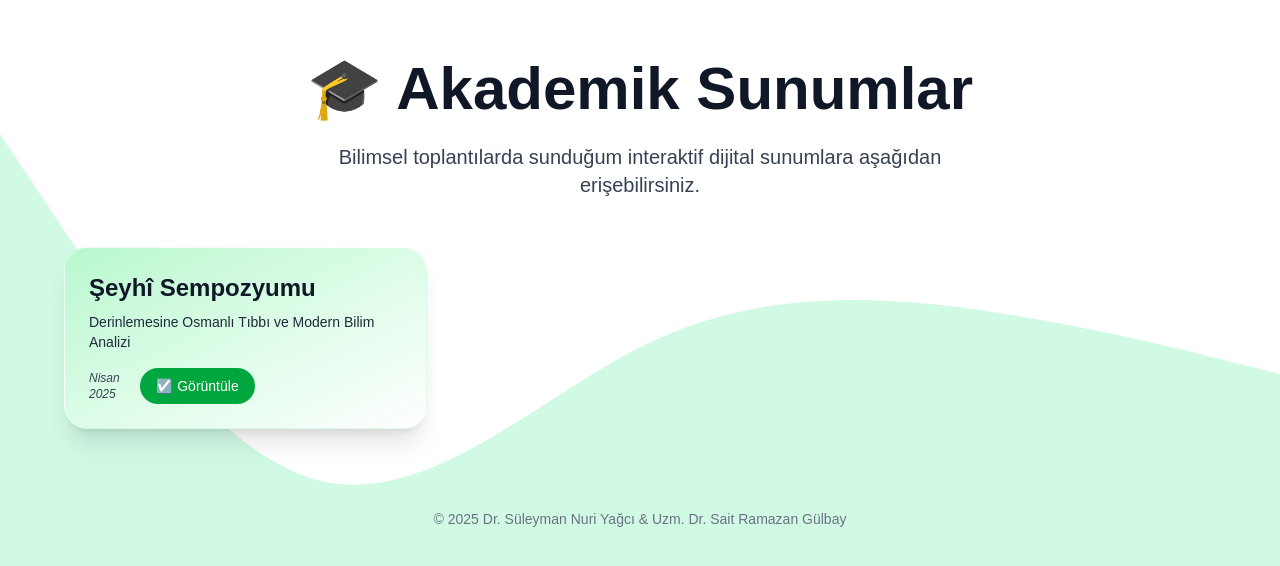
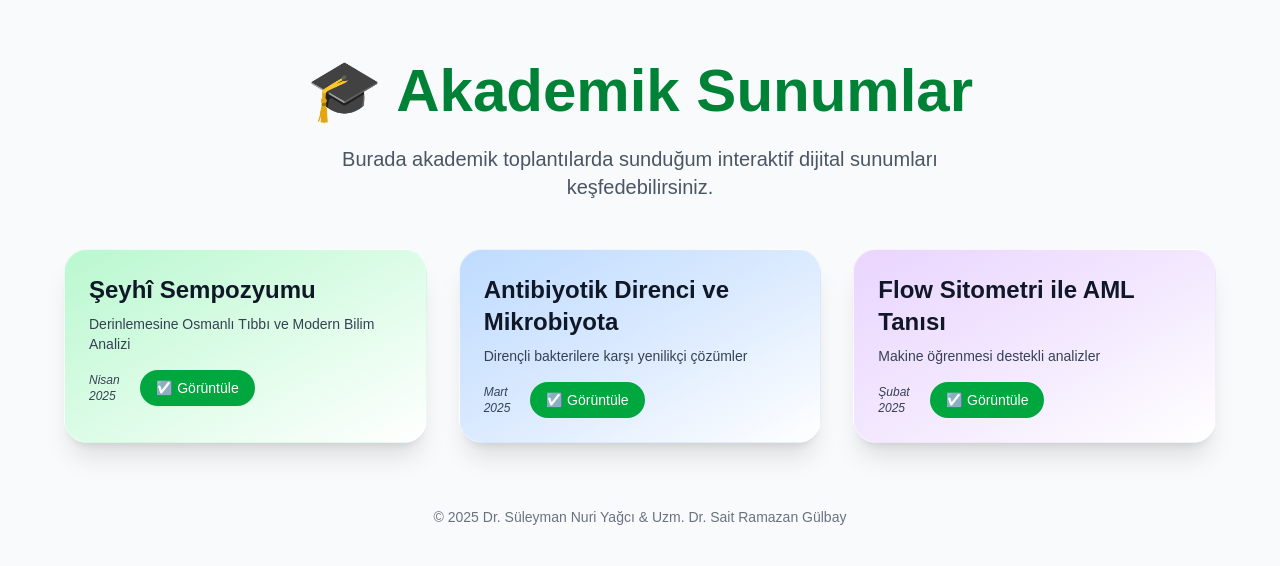
Before and after one commit to srgulbay/akademik, a Next.js app: page / in a window 1280 px wide. Shown: the part 106-672 px from the top of the page. Built offline with nearby package versions, Linux system fonts and the light colour scheme.

Commit message:
Gelişmiş geçiş ve yüklenme animasyonları eklendi

```diff
--- a/src/app/page.tsx
+++ b/src/app/page.tsx
@@ -1,19 +1,19 @@
 // src/app/page.tsx
 
 "use client";
-import Link from "next/link";
+import { useState } from "react";
 import { motion, AnimatePresence } from "framer-motion";
 import LoadingOverlay from "@/components/LoadingOverlay";
-import { useState } from "react";
 
-// HTML sayfalarına geçişte yükleniyor animasyonu gösteren özel link
+// Özel Link bileşeni: Sayfa geçişlerinde loading animasyonu
 function TransitionLink({ href, children }: { href: string; children: React.ReactNode }) {
   const [loading, setLoading] = useState(false);
   const handleClick = (e: React.MouseEvent) => {
     e.preventDefault();
     setLoading(true);
-    setTimeout(() => window.location.href = href, 500);
+    setTimeout(() => (window.location.href = href), 600);
   };
+
   return (
     <>
       {loading && <LoadingOverlay />}
@@ -33,7 +33,20 @@ export default function Home() {
       date: 'Nisan 2025',
       bg: 'from-green-200 via-green-100 to-white'
     },
-    // Diğer sunumlar...
+    {
+      title: 'Antibiyotik Direnci ve Mikrobiyota',
+      description: 'Dirençli bakterilere karşı yenilikçi çözümler',
+      path: '/Sunumlar/Antibiyotik-Direnci/sunum.html',
+      date: 'Mart 2025',
+      bg: 'from-blue-200 via-blue-100 to-white'
+    },
+    {
+      title: 'Flow Sitometri ile AML Tanısı',
+      description: 'Makine öğrenmesi destekli analizler',
+      path: '/Sunumlar/Flow-AML/sunum.html',
+      date: 'Şubat 2025',
+      bg: 'from-purple-200 via-purple-100 to-white'
+    }
   ];
 
   return (
@@ -49,7 +62,7 @@ export default function Home() {
         {/* Yükleniyor animasyonu */}
         <LoadingOverlay />
 
-        {/* Dalgalı SVG arka plan */}
+        {/* Dalga SVG arka plan */}
         <div className="absolute inset-0 -z-10 overflow-hidden">
           <motion.svg
             className="w-full h-full"
@@ -67,9 +80,9 @@ export default function Home() {
           </motion.svg>
         </div>
 
-        <main className="min-h-screen flex flex-col items-center justify-center px-6 py-16">
+        <main className="min-h-screen flex flex-col items-center justify-center px-6 py-16 bg-gray-50 dark:bg-gray-900 text-gray-800 dark:text-gray-100">
           <motion.h1
-            className="text-5xl md:text-6xl font-bold text-gray-900 dark:text-gray-50 text-center mb-6"
+            className="text-5xl md:text-6xl font-extrabold text-center mb-6 text-green-700 dark:text-green-300"
             initial={{ opacity: 0, scale: 0.8 }}
             animate={{ opacity: 1, scale: 1 }}
             transition={{ duration: 0.8 }}
@@ -78,12 +91,12 @@ export default function Home() {
           </motion.h1>
 
           <motion.p
-            className="text-lg md:text-xl text-gray-700 dark:text-gray-300 text-center max-w-2xl mb-12"
+            className="text-lg md:text-xl text-center max-w-2xl mb-12 text-gray-600 dark:text-gray-400"
             initial={{ opacity: 0 }}
             animate={{ opacity: 1 }}
             transition={{ delay: 0.4, duration: 0.6 }}
           >
-            Bilimsel toplantılarda sunduğum interaktif dijital sunumlara aşağıdan erişebilirsiniz.
+            Burada akademik toplantılarda sunduğum interaktif dijital sunumları keşfedebilirsiniz.
           </motion.p>
 
           <div className="grid grid-cols-1 sm:grid-cols-2 lg:grid-cols-3 gap-8 w-full max-w-6xl">
@@ -94,19 +107,20 @@ export default function Home() {
                 initial={{ opacity: 0, y: 40 }}
                 animate={{ opacity: 1, y: 0 }}
                 transition={{ delay: 0.3 + i * 0.2, duration: 0.7 }}
+                whileHover={{ scale: 1.07 }}
               >
-                <h2 className="text-2xl font-semibold text-gray-900 dark:text-gray-800 mb-2">
+                <h2 className="text-2xl font-semibold mb-2 text-gray-900 dark:text-gray-800">
                   {p.title}
                 </h2>
-                <p className="text-sm text-gray-800 dark:text-gray-600 mb-4">
+                <p className="text-sm mb-4 text-gray-700 dark:text-gray-500">
                   {p.description}
                 </p>
                 <div className="flex items-center justify-between">
-                  <span className="text-xs text-gray-700 dark:text-gray-500 italic">
+                  <span className="text-xs italic text-gray-700 dark:text-gray-500">
                     {p.date}
                   </span>
                   <TransitionLink href={p.path}>
-                    <div className="inline-flex items-center space-x-2 text-sm font-medium text-white bg-green-600 dark:bg-green-500 rounded-full px-4 py-2 hover:bg-green-700 dark:hover:bg-green-600 transition-colors">
+                    <div className="inline-flex items-center space-x-2 bg-green-600 dark:bg-green-500 text-white px-4 py-2 rounded-full text-sm font-medium hover:bg-green-700 dark:hover:bg-green-600 transition-colors">
                       <span>☑️ Görüntüle</span>
                     </div>
                   </TransitionLink>
@@ -116,10 +130,10 @@ export default function Home() {
           </div>
 
           <motion.footer
-            className="mt-20 text-center text-sm text-gray-500 dark:text-gray-400"
+            className="mt-16 text-center text-sm text-gray-500 dark:text-gray-400"
             initial={{ opacity: 0 }}
             animate={{ opacity: 1 }}
-            transition={{ delay: 1.4, duration: 0.5 }}
+            transition={{ delay: 1.2, duration: 0.5 }}
           >
             © {new Date().getFullYear()} Dr. Süleyman Nuri Yağcı & Uzm. Dr. Sait Ramazan Gülbay
           </motion.footer>
```
